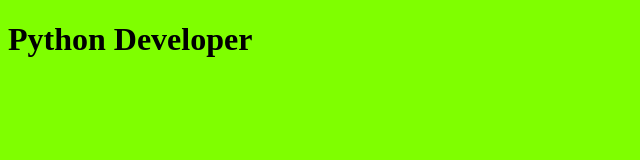
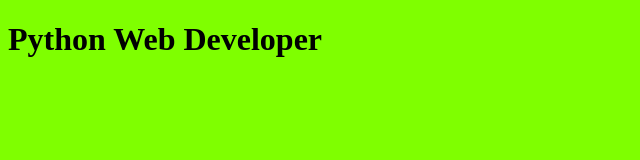
Before and after one commit to abhi210395/Project-2, a plain HTML site: page index.html in a window 1280 px wide. Shown: the whole page, without its empty margins (0-640 px from the left). Drawn offline with Linux system fonts and the light colour scheme.

Commit message:
Changed Header

```diff
--- a/index.html
+++ b/index.html
@@ -8,6 +8,6 @@
     <title>Document</title>
   </head>
   <body>
-    <h1>Python Developer</h1>
+    <h1>Python Web Developer</h1>
   </body>
 </html>
```
